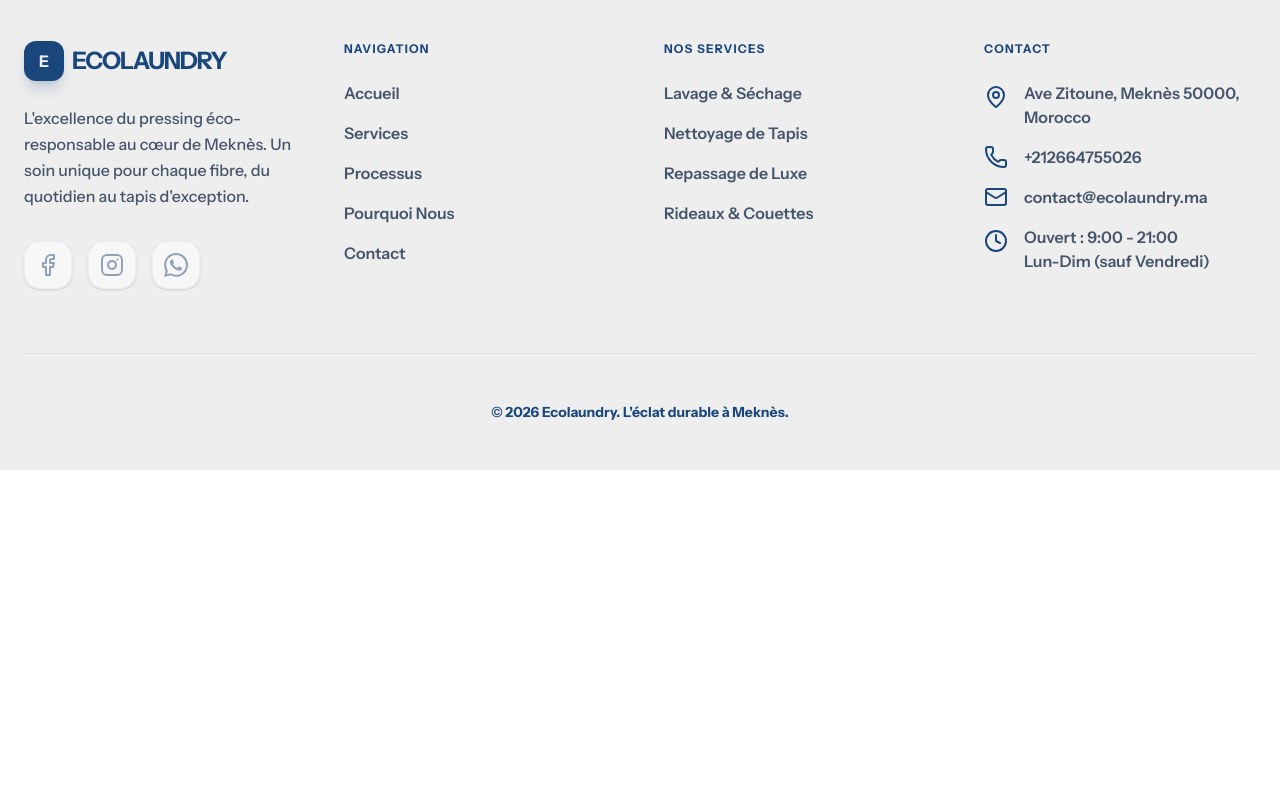
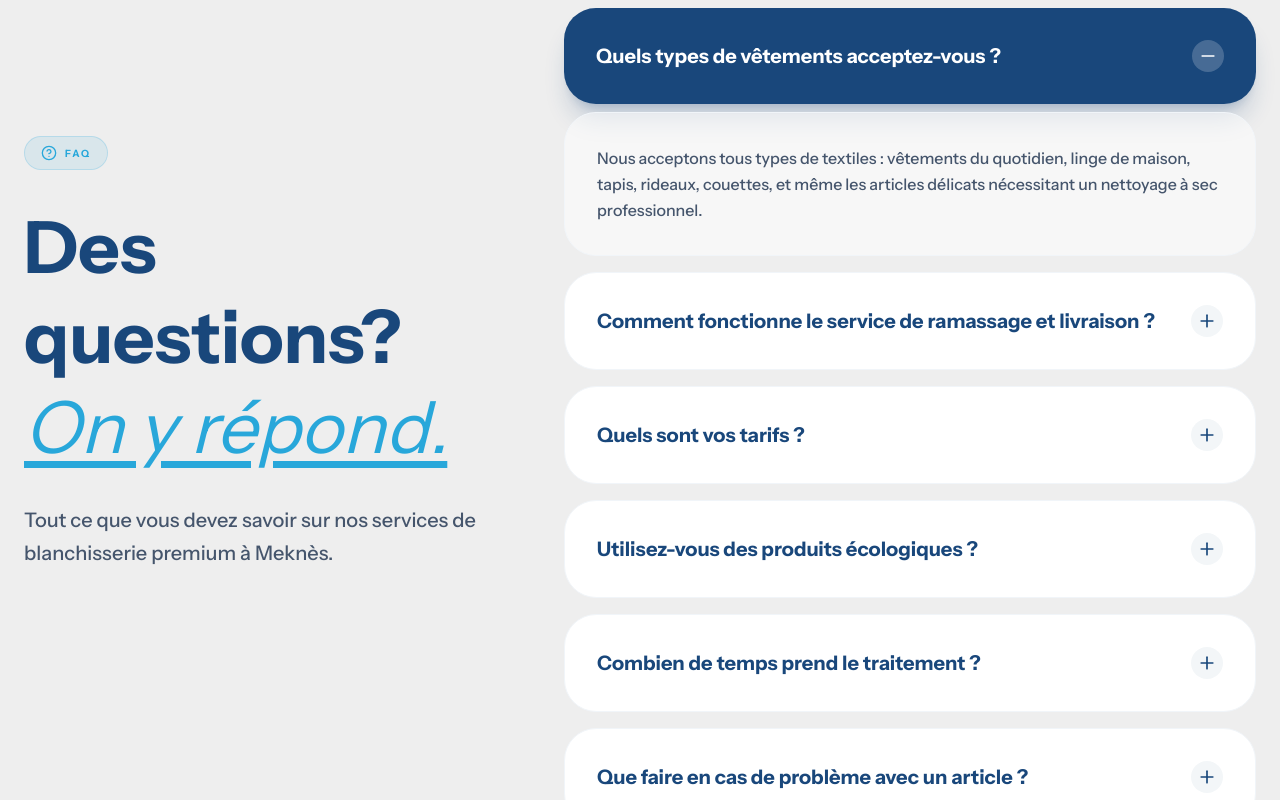
Before and after one commit to Aakki-oussama/Site-Front-end, a React (Vite) app: page / in a window 1280 px wide. Shown: the part 8460-9260 px from the top of the page. Before the commit the page ends 8930 px from the top, so only its background shows below. Built offline with nearby package versions, Linux system fonts and the light colour scheme.

Commit message:
Add Faq section

```diff
--- a/src/App.tsx
+++ b/src/App.tsx
@@ -7,6 +7,7 @@ import WhyUs from '@/site-web/body/4-about/Whyus'
 import Galerie from '@/site-web/body/5-galery/Galerie'
 import Contact from '@/site-web/body/6-contact/Contact'
 import Testimonials from '@/site-web/body/7-testimonial/Testimonials'
+import Faq from '@/site-web/body/8-faq/Faq'
 import './App.css'
 
 function App() {
@@ -21,6 +22,7 @@ function App() {
         <Galerie />
         <Contact />
         <Testimonials />
+        <Faq />
       </main>
       <Footer />
     </>
--- a/src/index.css
+++ b/src/index.css
@@ -267,3 +267,25 @@
     transform: translateX(0);
   }
 }
+
+/* ============================================
+ FAQ ACCORDION ANIMATIONS
+ ============================================ */
+
+/* FAQ answer expand/collapse animation */
+.faq-answer {
+  max-height: 0;
+  opacity: 0;
+  transition: max-height 0.5s ease-in-out, opacity 0.5s ease-in-out;
+  will-change: max-height, opacity;
+}
+
+.faq-answer-open {
+  max-height: 1000px; /* Large enough for any FAQ answer */
+  opacity: 1;
+}
+
+.faq-answer-closed {
+  max-height: 0;
+  opacity: 0;
+}
--- /dev/null
+++ b/src/site-web/body/8-faq/Faq.tsx
@@ -0,0 +1,96 @@
+import { useState } from 'react';
+import { Plus, Minus, HelpCircle, Heart } from 'lucide-react';
+import type { FAQ } from '@/site-web/body/8-faq/core/index';
+import { FAQS } from '@/site-web/body/8-faq/core/constants';
+import { useScrollAnimation } from '@/site-web/shares/hooks/useScrollAnimation';
+
+interface FAQItemProps {
+  question: string;
+  answer: string;
+  index: number;
+}
+
+const FAQItem = ({ question, answer, index }: FAQItemProps) => {
+  const [isOpen, setIsOpen] = useState(index === 0);
+
+  return (
+    <div className="mb-4">
+      <button
+        onClick={() => setIsOpen(!isOpen)}
+        className={`w-full text-left p-6 md:p-8 rounded-[2rem] flex items-center justify-between transition-all duration-300 ${
+          isOpen
+            ? 'bg-brand-static text-white shadow-xl shadow-brand/20'
+            : 'bg-white dark:bg-white/5 text-brand dark:text-white border border-slate-100 dark:border-white/10 hover:border-highlight hover:shadow-lg'
+        }`}
+        aria-expanded={isOpen}
+        aria-controls={`faq-answer-${index}`}
+      >
+        <span className="text-lg md:text-xl font-black pr-8">{question}</span>
+        <div className={`shrink-0 w-8 h-8 rounded-full flex items-center justify-center transition-transform duration-300 ${isOpen ? 'bg-white/20' : 'bg-brand/5 dark:bg-highlight/10'}`}>
+          {isOpen ? <Minus size={20} aria-hidden="true" /> : <Plus size={20} aria-hidden="true" />}
+        </div>
+      </button>
+      <div
+        id={`faq-answer-${index}`}
+        className={`faq-answer overflow-hidden transition-all duration-500 ease-in-out ${
+          isOpen ? 'faq-answer-open' : 'faq-answer-closed'
+        }`}
+      >
+        <div className="p-8 text-slate-600 dark:text-slate-400 font-medium leading-relaxed bg-white/50 dark:bg-white/5 mt-2 rounded-[2rem] border border-slate-100 dark:border-white/5">
+          {answer}
+        </div>
+      </div>
+    </div>
+  );
+};
+
+export default function FAQ() {
+  const headerRef = useScrollAnimation<HTMLDivElement>();
+
+  return (
+    <section
+      id="faq"
+      className="py-16 bg-light dark:bg-dark-bg transition-colors duration-500 relative overflow-hidden"
+      aria-label="Questions fréquemment posées"
+    >
+      <div className="container mx-auto px-6">
+        <div className="grid lg:grid-cols-12 gap-2 lg:gap-16 items-start">
+
+          <div className="lg:col-span-5 lg:sticky lg:top-32">
+            <div
+              ref={headerRef}
+              className="animate-fade-up-on-scroll"
+            >
+              <div className="inline-flex items-center gap-2 px-4 py-2 bg-highlight/10 rounded-full border border-highlight/20 mb-8" role="status" aria-label="Badge FAQ">
+                <HelpCircle size={16} className="text-highlight" aria-hidden="true" />
+                <span className="text-[10px] font-black uppercase tracking-[0.2em] text-highlight">FAQ</span>
+              </div>
+              <h2 className="text-5xl lg:text-7xl font-black text-brand dark:text-white leading-tight mb-8">
+                Des questions? <br />
+                <span className="text-highlight italic font-light underline decoration-highlight underline-offset-8">On y répond.</span>
+              </h2>
+              <p className="text-slate-600 dark:text-slate-400 font-medium text-base md:text-lg lg:text-xl leading-relaxed mb-12">
+                Tout ce que vous devez savoir sur nos services de blanchisserie premium à Meknès.
+              </p>
+            </div>
+          </div>
+
+          <div className="lg:col-span-7">
+            {FAQS.map((faq, index) => (
+              <FAQItem key={faq.id} question={faq.question} answer={faq.answer} index={index} />
+            ))}
+          </div>
+
+        </div>
+
+        {/* Thank You Message - Centered */}
+        <div className="flex justify-center items-center gap-3 mt-12">
+          <Heart size={20} className="text-red-500 fill-red-500/20" />
+          <p className="text-brand dark:text-white font-medium italic text-base md:text-lg">
+            Merci de votre visite sur notre site web
+          </p>
+        </div>
+      </div>
+    </section>
+  );
+}
--- /dev/null
+++ b/src/site-web/body/8-faq/core/constants.tsx
@@ -0,0 +1,34 @@
+import type { FAQ } from '@/site-web/body/8-faq/core/index';
+
+export const FAQS: FAQ[] = [
+  {
+    id: 1,
+    question: "Quels types de vêtements acceptez-vous ?",
+    answer: "Nous acceptons tous types de textiles : vêtements du quotidien, linge de maison, tapis, rideaux, couettes, et même les articles délicats nécessitant un nettoyage à sec professionnel."
+  },
+  {
+    id: 2,
+    question: "Comment fonctionne le service de ramassage et livraison ?",
+    answer: "Notre service de ramassage et livraison est disponible 7j/7 à Meknès. Contactez-nous via WhatsApp pour planifier un rendez-vous. Nous récupérons vos articles à domicile et les livrons propres et pliés dans les délais convenus."
+  },
+  {
+    id: 3,
+    question: "Quels sont vos tarifs ?",
+    answer: "Nos tarifs varient selon le type de service et le poids. Le lavage au kilo est notre formule la plus économique. Contactez-nous pour un devis personnalisé adapté à vos besoins."
+  },
+  {
+    id: 4,
+    question: "Utilisez-vous des produits écologiques ?",
+    answer: "Absolument ! Nous sommes engagés dans une démarche éco-responsable. Nous utilisons exclusivement des solvants biodégradables et des procédés économes en eau pour préserver l'environnement."
+  },
+  {
+    id: 5,
+    question: "Combien de temps prend le traitement ?",
+    answer: "Le délai standard est de 24 à 48h selon le type de service. Pour les urgences, nous proposons un service express avec livraison le jour même. Contactez-nous pour discuter de vos besoins spécifiques."
+  },
+  {
+    id: 6,
+    question: "Que faire en cas de problème avec un article ?",
+    answer: "Votre satisfaction est notre priorité. En cas de problème, contactez-nous immédiatement via WhatsApp. Nous nous engageons à résoudre toute situation dans les plus brefs délais avec professionnalisme."
+  }
+];
--- /dev/null
+++ b/src/site-web/body/8-faq/core/index.ts
@@ -0,0 +1,5 @@
+export interface FAQ {
+    id: number;
+    question: string;
+    answer: string;
+  }
```
